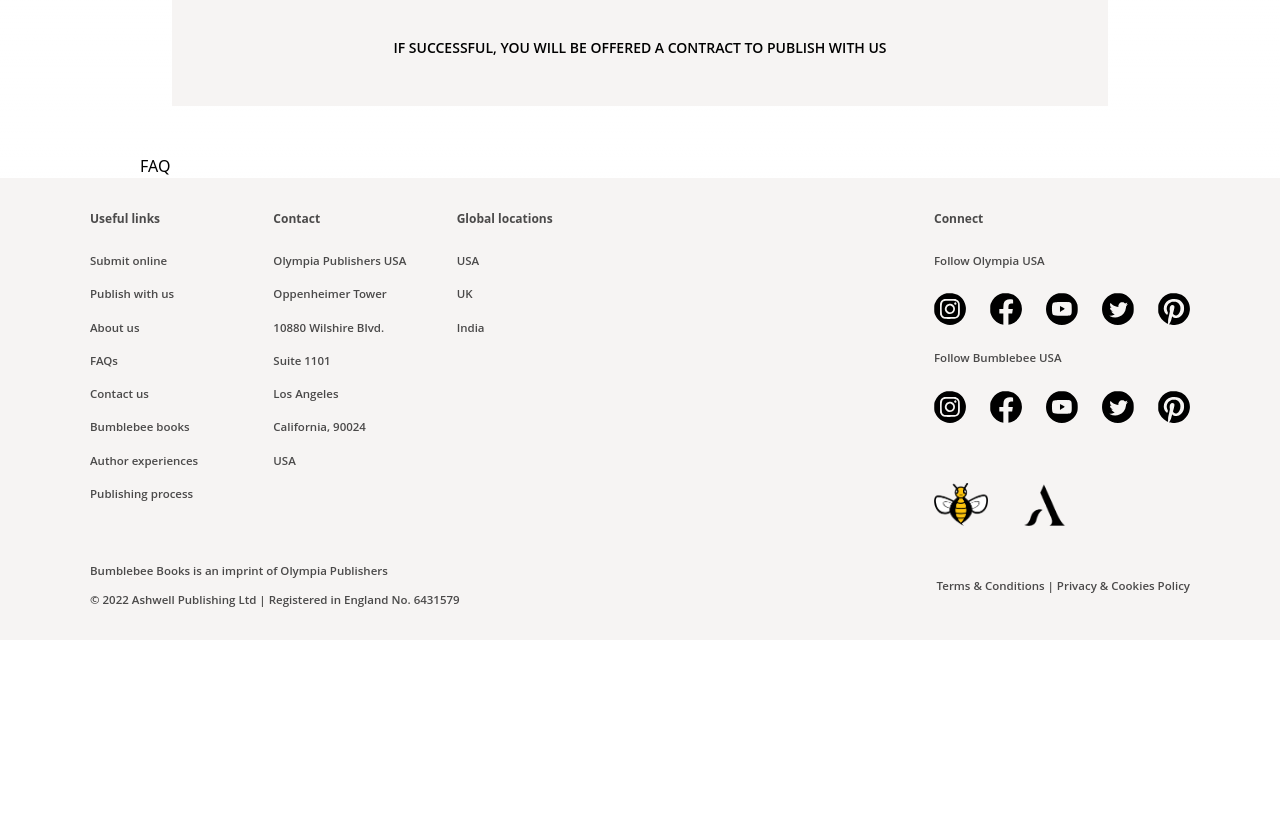
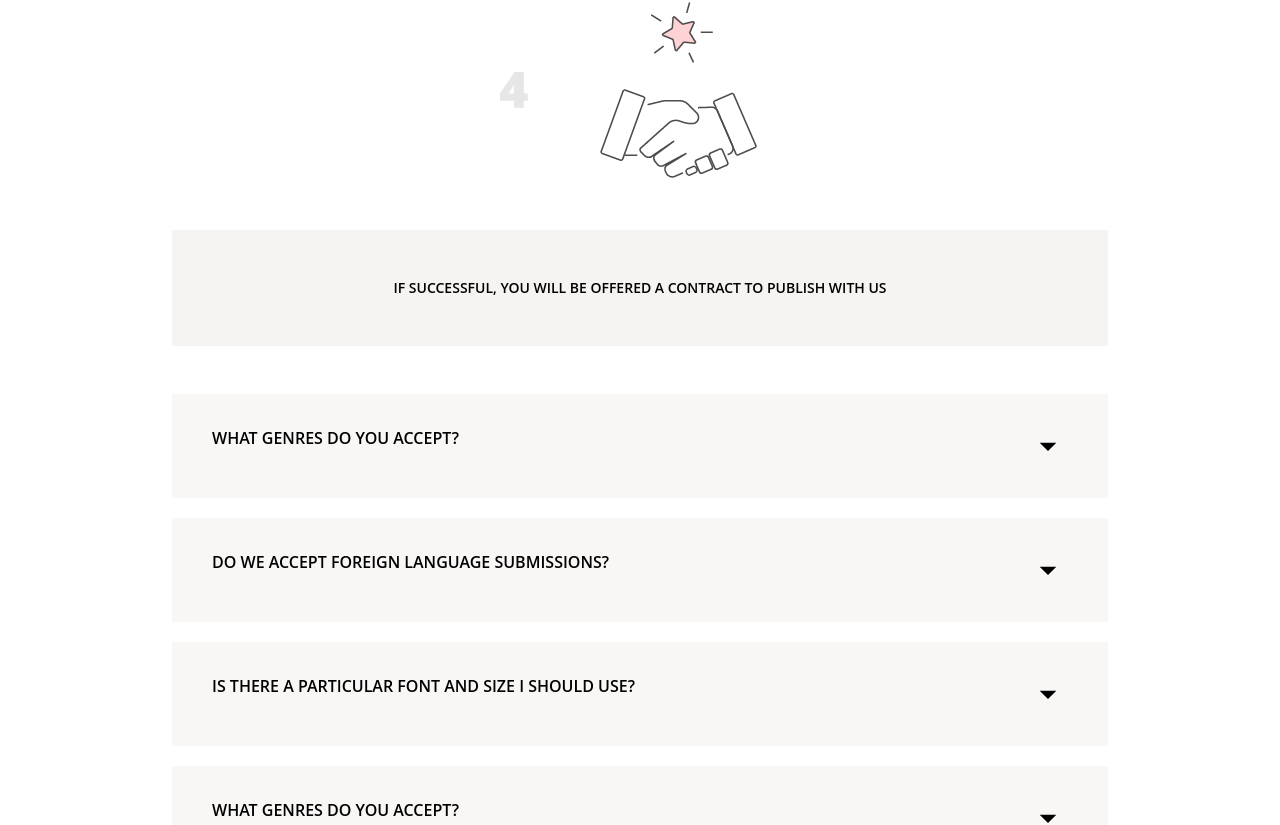
Before and after one commit to Hadees621/Olympia-USA, a Next.js app: page /publish-with-us in a window 1280 px wide. Shown: the part 2060-2885 px from the top of the page. Before the commit the page ends 2700 px from the top, so only its background shows below. Built offline with nearby package versions, Linux system fonts and the light colour scheme.

Commit message:
Publish: sm FAQ

```diff
--- a/src/app/publish-with-us/page.js
+++ b/src/app/publish-with-us/page.js
@@ -1,7 +1,7 @@
+import TextSection from "@/components/publish/TextSection";
 import Submission from "@/components/publish/Submission";
 import Banner from "@/components/common/Banner";
 import FAQ from "@/components/publish/FAQ";
-import TextSection from "@/components/publish/TextSection";
 
 const Page = () => {
   return (
--- a/src/components/publish/FAQ.js
+++ b/src/components/publish/FAQ.js
@@ -1,7 +1,65 @@
-import React from "react";
+"use client";
+
+import React, { useState } from "react";
+import publish from "@/utils/publish-with-us/publish.json";
 
 const FAQ = () => {
-  return <div>FAQ</div>;
+  const [expandedSection, setExpandedSection] = useState(null);
+
+  const toggleAccordion = (index) => {
+    setExpandedSection((prevIndex) => (prevIndex === index ? null : index));
+  };
+
+  return (
+    <div className="font-open-sans my-12">
+      <p className="font-bold text-[20px] lg:hidden uppercase text-center">
+        FAQS
+      </p>
+      <div
+        id="accordion-collapse"
+        data-accordion="collapse"
+        className="mx-8 mt-10 space-y-5"
+      >
+        {publish.faqData.map((faq, index) => (
+          <div key={index}>
+            <h2 id={`accordion-collapse-heading-${index + 1}`}>
+              <button
+                type="button"
+                className={`flex items-start justify-between w-full p-8 font-semibold px-10 gap-3 ${
+                  expandedSection === index ? "" : "bg-[#F9F7F6]"
+                }`}
+                onClick={() => toggleAccordion(index)}
+                aria-expanded={expandedSection === index ? "true" : "false"}
+                aria-controls={`accordion-collapse-body-${index + 1}`}
+              >
+                <span className="text-start">{faq.question}</span>
+                <svg
+                  xmlns="http://www.w3.org/2000/svg"
+                  width="3em"
+                  height="3em"
+                  viewBox="0 0 24 24"
+                  className={`w-10 h-10 shrink-0 ${
+                    expandedSection === index ? "transform rotate-180" : ""
+                  }`}
+                >
+                  <path fill="black" d="m7 10l5 5l5-5z" />
+                </svg>
+              </button>
+            </h2>
+            <div
+              id={`accordion-collapse-body-${index + 1}`}
+              className={`${expandedSection === index ? "block" : "hidden"}`}
+              aria-labelledby={`accordion-collapse-heading-${index + 1}`}
+            >
+              <div className="py-5 px-10">
+                <p className="text-black">{faq.answer}</p>
+              </div>
+            </div>
+          </div>
+        ))}
+      </div>
+    </div>
+  );
 };
 
 export default FAQ;
--- a/src/components/publish/Submission.js
+++ b/src/components/publish/Submission.js
@@ -7,7 +7,7 @@ const Submission = () => {
       <p className="font-bold text-[20px] lg:hidden uppercase text-center">
         SUBMISSION PROCESS
       </p>
-      <div>
+      <div className="grid gap-y-20">
         {publish.submissionSteps.map((step) => (
           <SubmissionStep
             key={step.id}
--- a/src/utils/publish-with-us/publish.json
+++ b/src/utils/publish-with-us/publish.json
@@ -66,5 +66,43 @@
             "image": "/assets/publish/Asset 4.png",
             "description": "IF SUCCESSFUL, YOU WILL BE OFFERED A CONTRACT TO PUBLISH WITH US"
         }
+    ],
+    "faqData": [
+        {
+            "question": "WHAT GENRES DO YOU ACCEPT?",
+            "answer": "We accept almost all genres apart from scientific or educational works."
+        },
+        {
+            "question": "DO WE ACCEPT FOREIGN LANGUAGE SUBMISSIONS?",
+            "answer": "Flowbite is first conceptualized and designed using the Figma software so everything you see in the library has a design equivalent in our Figma file."
+        },
+        {
+            "question": "IS THERE A PARTICULAR FONT AND SIZE I SHOULD USE?",
+            "answer": "The main difference is that the core components from Flowbite are open source under the MIT license, whereas Tailwind UI is a paid product. Another difference is that Flowbite relies on smaller and standalone components, whereas Tailwind UI offers sections of pages."
+        },
+        {
+            "question": "WHAT GENRES DO YOU ACCEPT?",
+            "answer": "We accept almost all genres apart from scientific or educational works."
+        },
+        {
+            "question": "DO WE ACCEPT FOREIGN LANGUAGE SUBMISSIONS?",
+            "answer": "Flowbite is first conceptualized and designed using the Figma software so everything you see in the library has a design equivalent in our Figma file."
+        },
+        {
+            "question": "IS THERE A PARTICULAR FONT AND SIZE I SHOULD USE?",
+            "answer": "The main difference is that the core components from Flowbite are open source under the MIT license, whereas Tailwind UI is a paid product. Another difference is that Flowbite relies on smaller and standalone components, whereas Tailwind UI offers sections of pages."
+        },
+        {
+            "question": "WHAT GENRES DO YOU ACCEPT?",
+            "answer": "We accept almost all genres apart from scientific or educational works."
+        },
+        {
+            "question": "DO WE ACCEPT FOREIGN LANGUAGE SUBMISSIONS?",
+            "answer": "Flowbite is first conceptualized and designed using the Figma software so everything you see in the library has a design equivalent in our Figma file."
+        },
+        {
+            "question": "IS THERE A PARTICULAR FONT AND SIZE I SHOULD USE?",
+            "answer": "The main difference is that the core components from Flowbite are open source under the MIT license, whereas Tailwind UI is a paid product. Another difference is that Flowbite relies on smaller and standalone components, whereas Tailwind UI offers sections of pages."
+        }
     ]
 }
```
